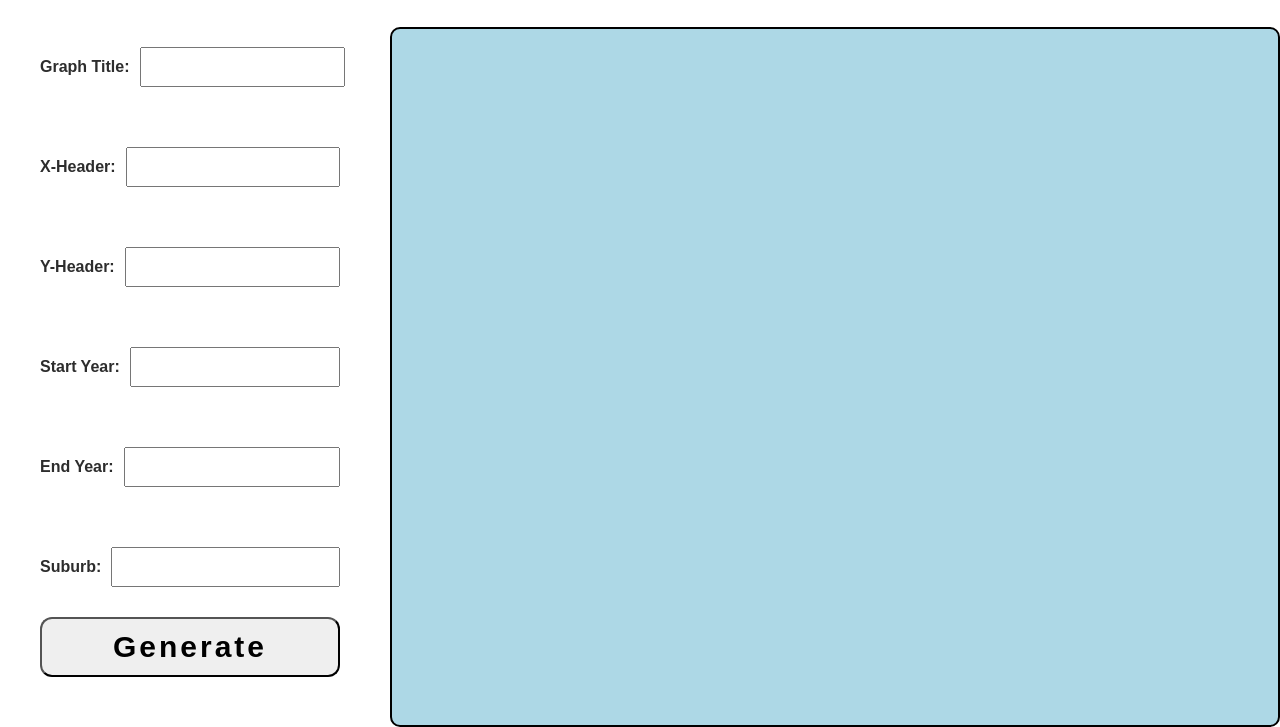
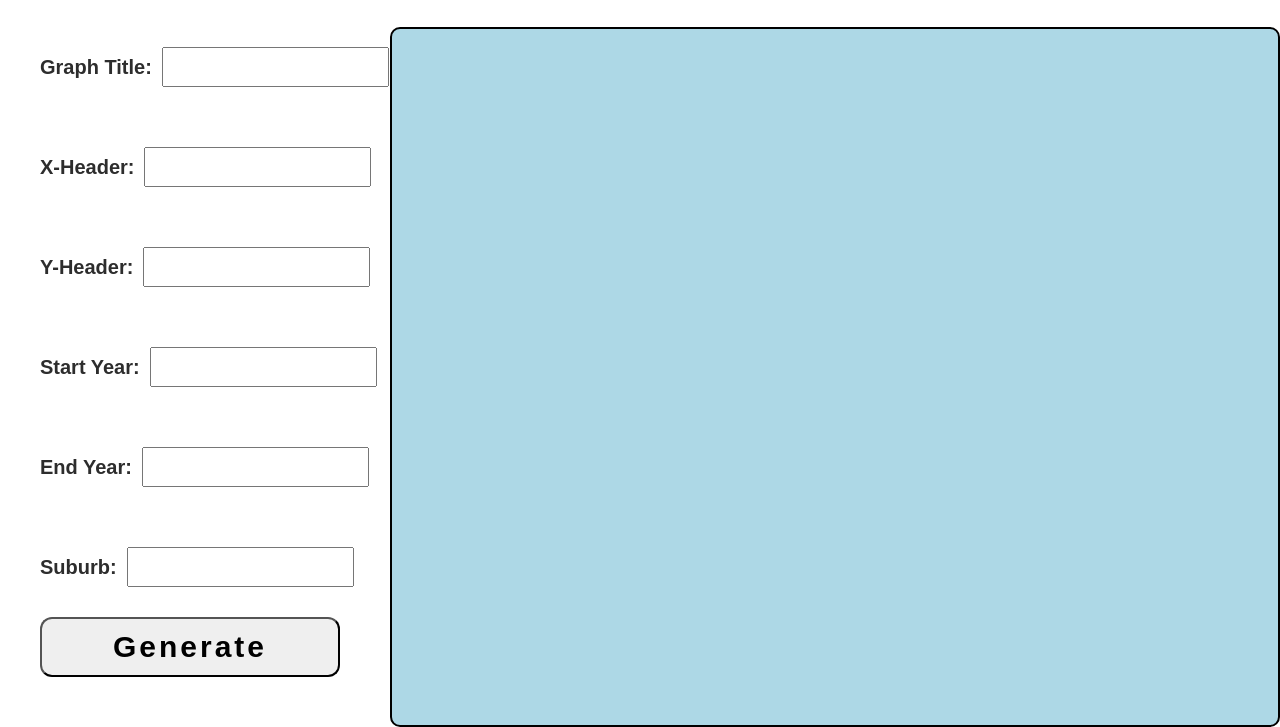
Before and after one commit to locallum/ZULU_app, a plain HTML site: page frontend/index.html in a window 1280 px wide. Shown: the part 112-839 px from the top of the page. Drawn offline with Linux system fonts and the light colour scheme.

Commit message:
style tweaks

```diff
--- a/frontend/style.css
+++ b/frontend/style.css
@@ -21,26 +21,26 @@ main {
 #search-form {
     display: flex;
     flex-direction: column;
-    gap: 10px; /* Optional: Adds spacing between form fields */
+    gap: 10px;
 }
 
 #search-form div {
     display: flex;
     align-items: center;
-    width: 300px; /* Set fixed width for the container */
+    width: 300px;
 }
 
 #search-form label {
-    white-space: nowrap; /* Prevent label text from wrapping */
-    font-size: 16px;
-    margin-right: 10px; /* Space between label and input */
+    white-space: nowrap;
+    font-size: 20px;
+    margin-right: 10px;
 }
 
 #search-form input {
-    flex-grow: 1; /* Makes input flexible to fill remaining space */
+    flex-grow: 1;
     height: 40px;
-    padding: 0 10px;
-    font-size: 14px;
+    padding: 0 8px;
+    font-size: 16px;
 }
 
 .input-box {
```
